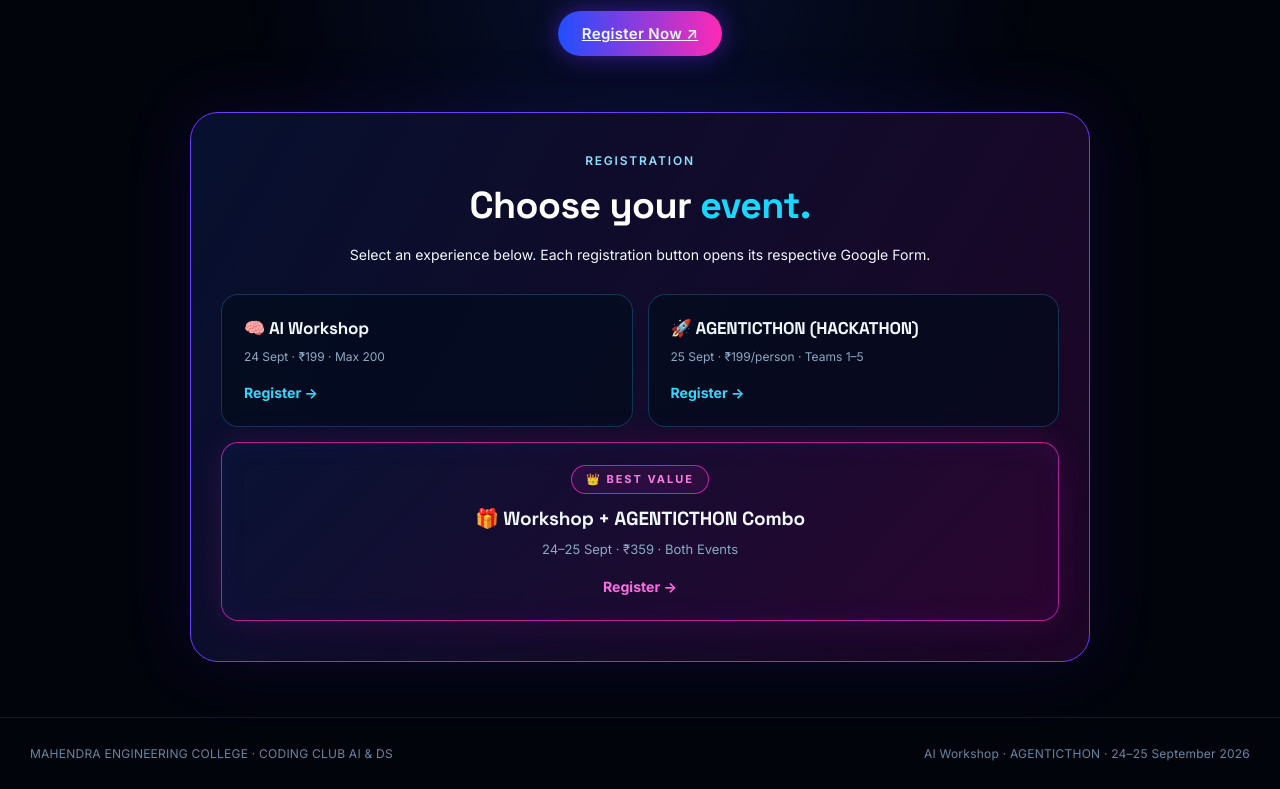
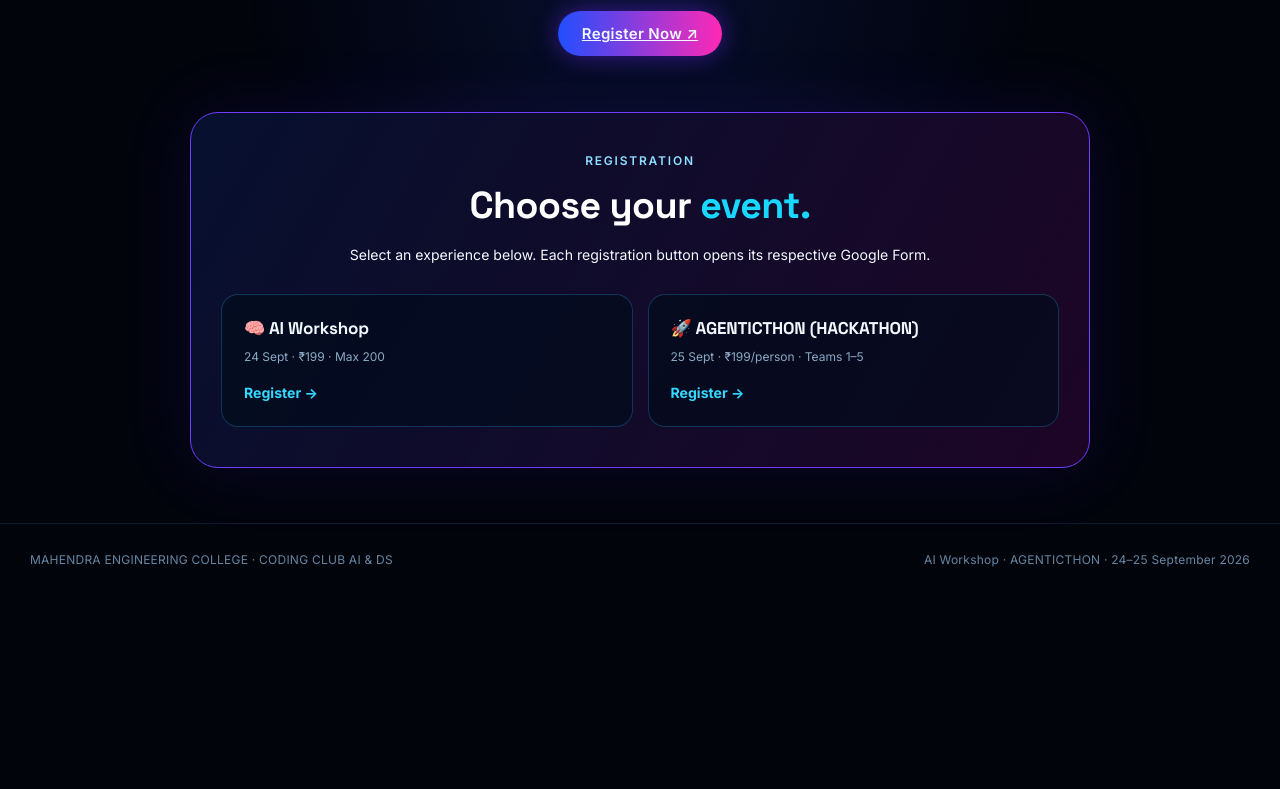
Before and after one commit to CodingClubAI-DS/Coding-Club-Event---1-Web, a website: page index.html in a window 1280 px wide. Shown: the part 5139-5928 px from the top of the page. After the commit the page ends 5734 px from the top, so only its background shows below. Drawn offline with Linux system fonts and the light colour scheme.

Commit message:
junior-work

```diff
--- a/index.html
+++ b/index.html
@@ -1940,30 +1940,6 @@
                     </em>
 
                 </a>
-
-
-                <!-- WORKSHOP + AGENTICTHON COMBO -->
-
-                <a class="combo-card"
-                    href="https://docs.google.com/forms/d/e/1FAIpQLSehtvuJuJHM-3ES4yR0Zbm19rv9ApH9oMwK4N9vBtlKagXePg/viewform?usp=header"
-                    target="_blank" rel="noopener">
-
-                    <div class="combo-badge">👑 BEST VALUE</div>
-
-                    <b>
-                        🎁 Workshop + AGENTICTHON Combo
-                    </b>
-
-                    <span>
-                        24–25 Sept · ₹359 · Both Events
-                    </span>
-
-                    <em>
-                        Register →
-                    </em>
-
-                </a>
-
             </div>
 
         </section>
```
